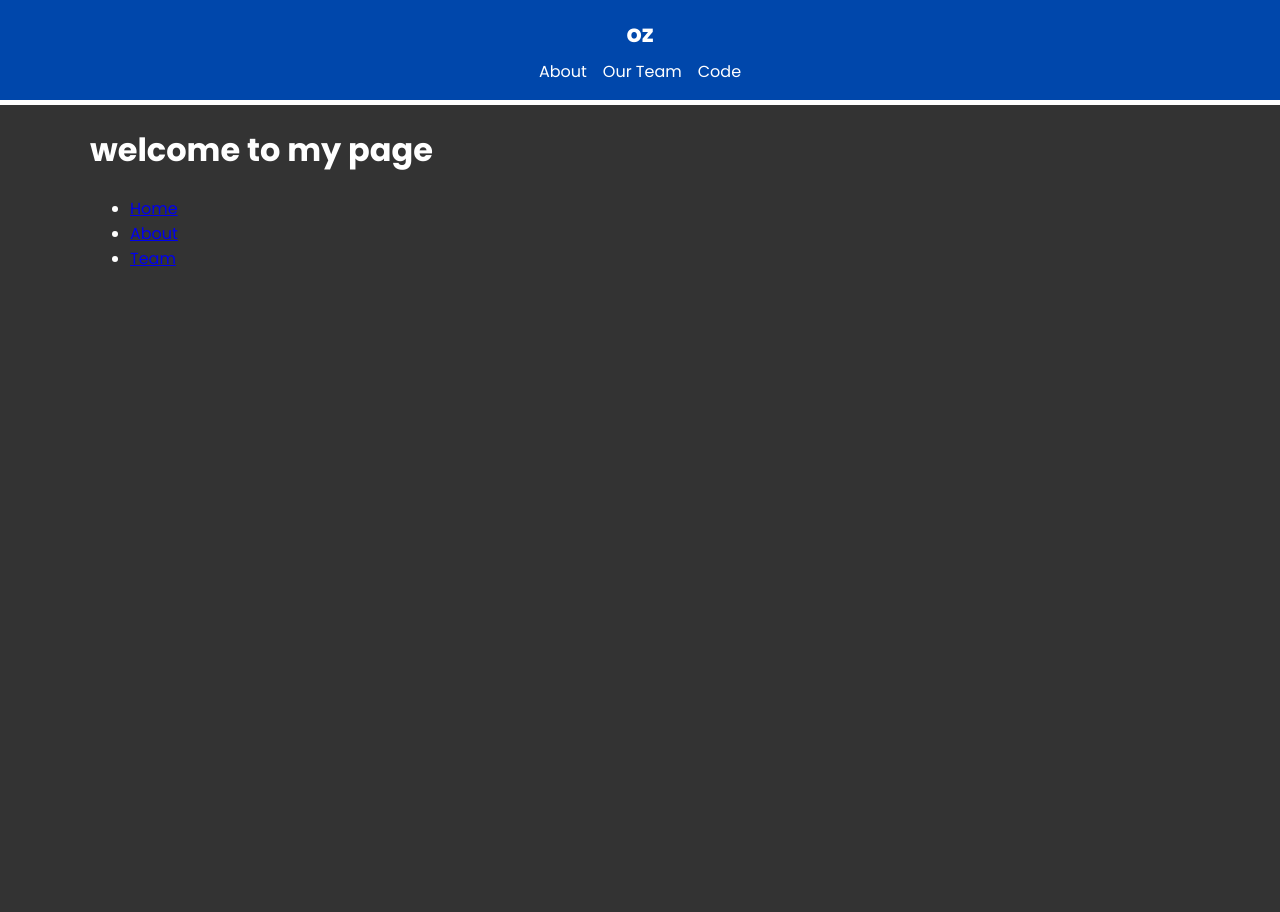
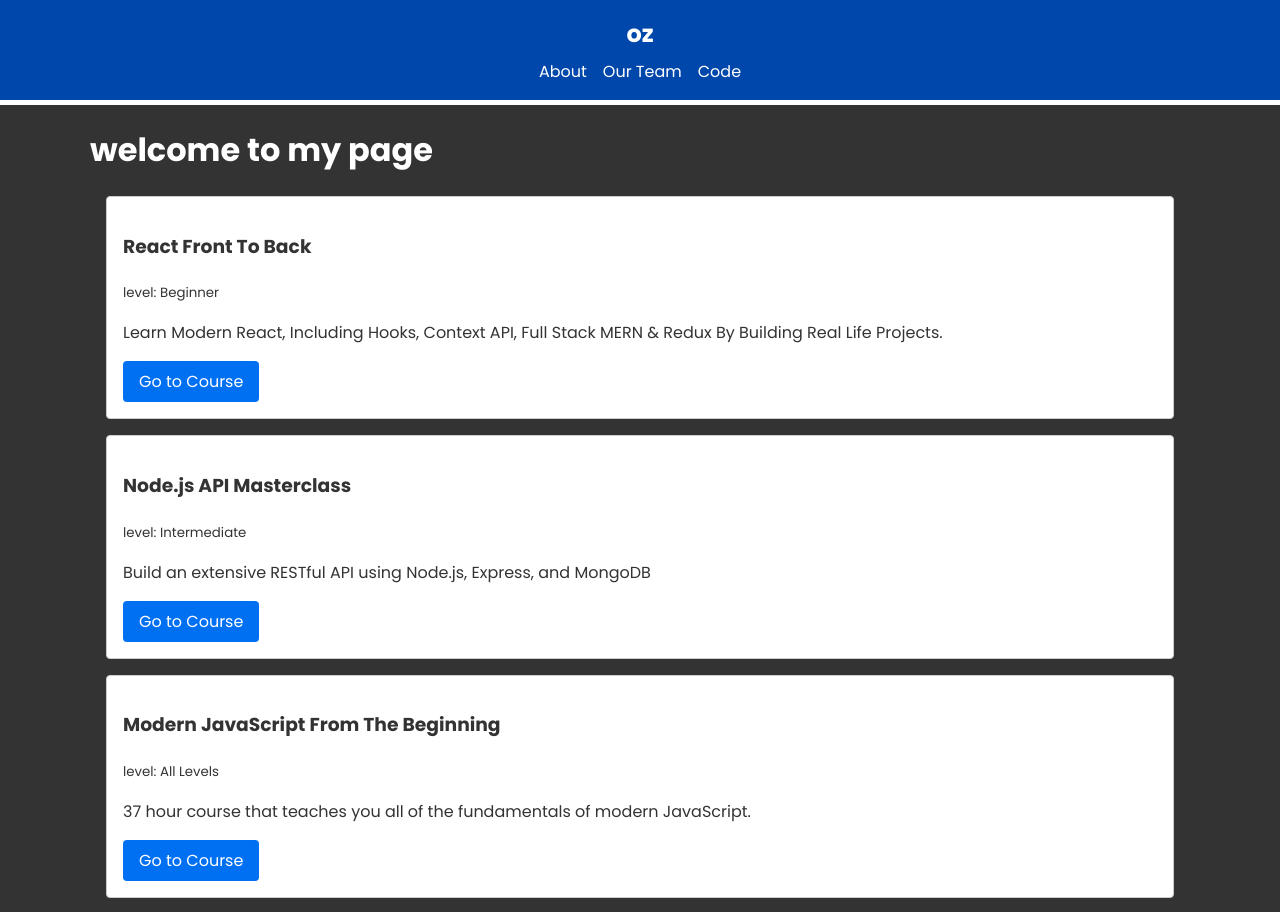
Before and after one commit to omar-zeineddine/next-13-github-api, a Next.js app: page / in a window 1280 px wide. Shown: the top 912 px of the page. Before the commit the page ends 800 px from the top, so only its background shows below. Built offline with nearby package versions, Linux system fonts and the light colour scheme.

Commit message:
feat - courses api route handler

```diff
--- /dev/null
+++ b/app/api/courses/data.json
@@ -0,0 +1,37 @@
+[
+  {
+    "id": 1,
+    "title": "React Front To Back",
+    "description": "Learn Modern React, Including Hooks, Context API, Full Stack MERN & Redux By Building Real Life Projects.",
+    "link": "https://www.traversymedia.com/Modern-React-Front-To-Back-Course",
+    "level": "Beginner"
+  },
+  {
+    "id": 2,
+    "title": "Node.js API Masterclass",
+    "description": "Build an extensive RESTful API using Node.js, Express, and MongoDB",
+    "link": "https://www.traversymedia.com/node-js-api-masterclass",
+    "level": "Intermediate"
+  },
+  {
+    "id": 3,
+    "title": "Modern JavaScript From The Beginning",
+    "description": "37 hour course that teaches you all of the fundamentals of modern JavaScript.",
+    "link": "https://www.traversymedia.com/modern-javascript-2-0",
+    "level": "All Levels"
+  },
+  {
+    "id": 4,
+    "title": "Next.js Dev To Deployment",
+    "description": "Learn Next.js by building a music event website and a web dev blog as a static website",
+    "link": "https://www.traversymedia.com/next-js-dev-to-deployment",
+    "level": "Intermediate"
+  },
+  {
+    "id": 5,
+    "title": "50 Projects in 50 Days",
+    "description": "Sharpen your skills by building 50 quick, unique & fun mini projects.",
+    "link": "https://www.traversymedia.com/50-Projects-In-50-Days",
+    "level": "Beginner"
+  }
+]
--- /dev/null
+++ b/app/api/courses/route.js
@@ -0,0 +1,6 @@
+import { NextResponse } from "next/server";
+import courses from "./data.json";
+
+export async function GET(request) {
+  return NextResponse.json(courses);
+}
--- /dev/null
+++ b/app/components/Courses.jsx
@@ -0,0 +1,27 @@
+import Link from "next/link";
+
+async function fetchCourses() {
+  const response = await fetch("http://localhost:3000/api/courses");
+  const courses = await response.json();
+  return courses;
+}
+
+const Courses = async () => {
+  const courses = await fetchCourses();
+  console.log(courses);
+  return (
+    <div className="courses">
+      {courses.map((course) => (
+        <div key={course.id} className="card">
+          <h3>{course.title}</h3>
+          <small>level: {course.level}</small>
+          <p>{course.description}</p>
+          <Link href={course.link} target="_blank" className="btn">
+            Go to Course
+          </Link>
+        </div>
+      ))}
+    </div>
+  );
+};
+export default Courses;
--- a/app/page.jsx
+++ b/app/page.jsx
@@ -1,21 +1,12 @@
 import Link from "next/link";
+import Courses from "./components/Courses";
 
 const HomePage = () => {
   return (
-    <div>
+    <>
       <h1>welcome to my page</h1>
-      <ul>
-        <li>
-          <Link href="/">Home</Link>
-        </li>
-        <li>
-          <Link href="/about">About</Link>
-        </li>
-        <li>
-          <Link href="/about/team">Team</Link>
-        </li>
-      </ul>
-    </div>
+      <Courses />
+    </>
   );
 };
 export default HomePage;
```
Also changed, not shown: app/code/repos/page.jsx (+7 -1 lines), app/components/Repo.jsx (+6 -1 lines), app/components/RepoDirs.jsx (+6 -1 lines).
